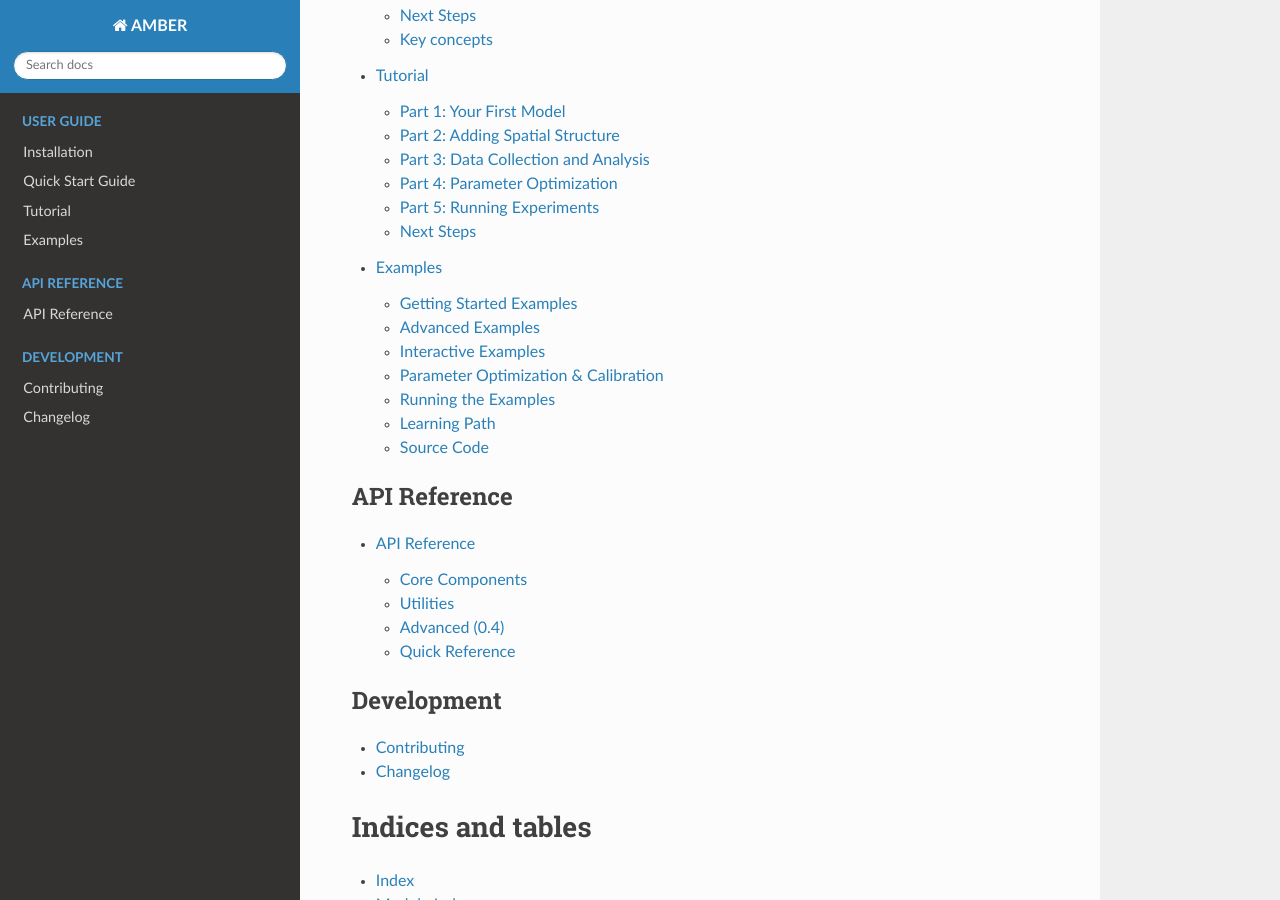
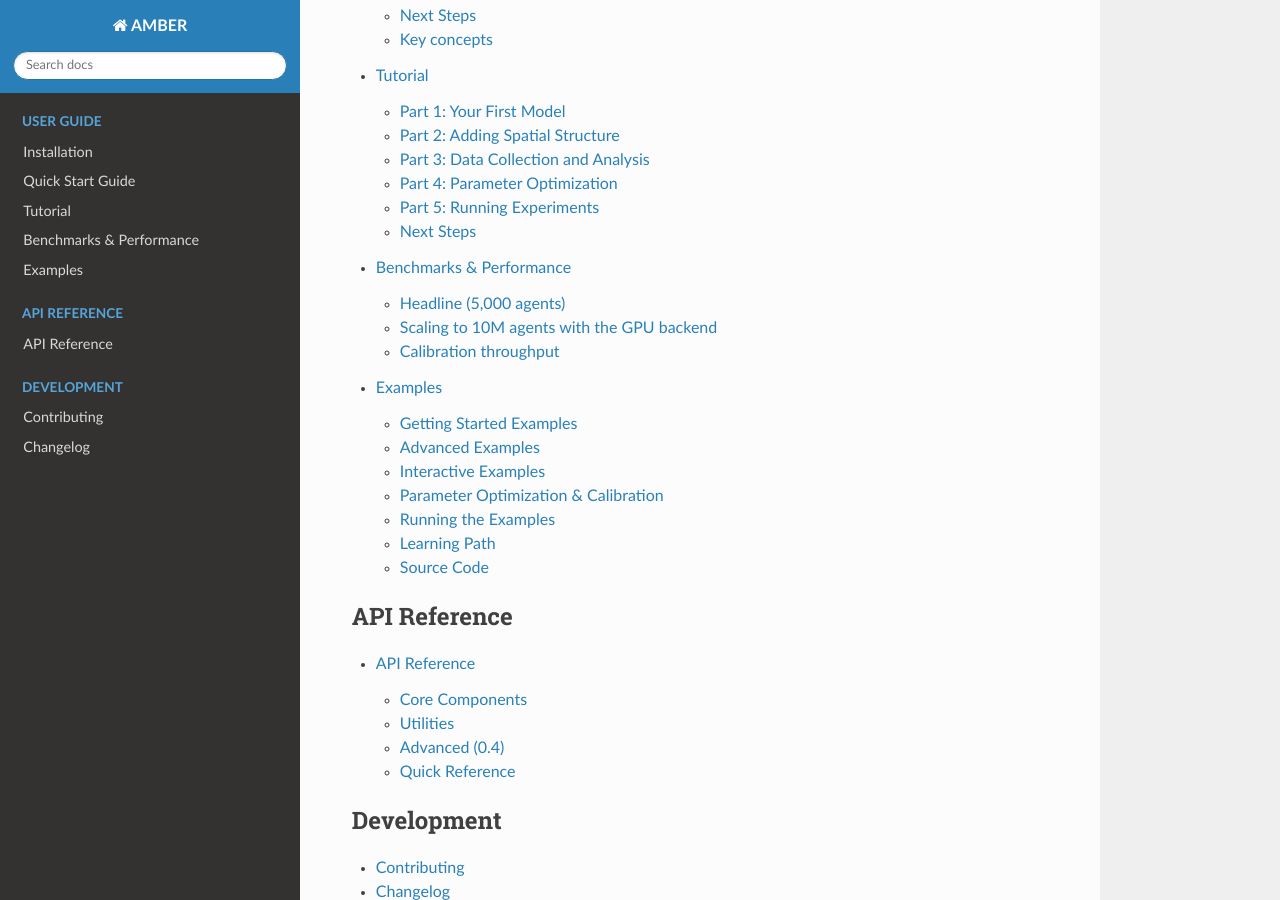
Before and after one commit to a11to1n3/AMBER, a Sphinx documentation site: the page built from docs/index.rst, in a window 1280 px wide and 900 px high, scrolled down 1822 px. Built offline with Sphinx 7.4.7 and the Read the Docs theme 3.1.0, drawn with Linux system fonts in a browser that asks for light colours; some of the changed lines change nothing that is shown.

Commit message:
docs: add Benchmarks & Performance page with the GPU+Schelling 10M chart
New docs/benchmarks.rst (in the User Guide toctree) summarising AMBER's
performance: the 5k-agent headline, the 1k->10M / 10-framework / four-model
GPU+Schelling scaling chart (AMBER GPU reaches 10M on all four models), and
GPU batched-ensemble calibration throughput. Verified with sphinx-build.

```diff
--- /dev/null
+++ b/docs/benchmarks.rst
@@ -0,0 +1,56 @@
+Benchmarks & Performance
+========================
+
+AMBER stores the whole population as a columnar Polars DataFrame and compiles
+each step into a handful of vectorized expressions, so per-step cost stays
+near-constant in the number of agents. This page summarises how that plays out
+against other agent-based-modelling frameworks. The full, reproducible suite —
+correctness checks, raw timings, and per-model speedups — lives under
+``benchmarks/`` (see ``benchmarks/README.md``); reproduce the headline numbers
+with ``python benchmarks/run_all_frameworks.py``.
+
+Headline (5,000 agents)
+-----------------------
+
+At 5,000 agents over 50 steps, **AMBER (vectorized) is the fastest Python-hosted
+framework** on the wealth-transfer and random-walk workloads, and competitive on
+SIR. Against ``Agents.jl`` (Julia, compiled dispatch) AMBER trails on the two
+cheapest per-step kernels, where fixed overhead dominates. Every framework is
+checked against output invariants (wealth conservation, boundary clamping,
+S+I+R conservation) **before** timing.
+
+Scaling to 10M agents with the GPU backend
+------------------------------------------
+
+The 0.4 GPU backend (:doc:`api/gpu`, :doc:`api/gpu_ensemble`) changes the story
+at large *N*. The chart below sweeps **1k → 10M agents across 10 frameworks and
+four models** (Wealth Transfer, Random Walk, SIR Epidemic, and Schelling
+segregation), adding **AMBER (GPU)** as a series (NVIDIA RTX 3090):
+
+.. image:: ../benchmarks/results/scaling_chart_gpu_schelling.png
+   :alt: AMBER GPU + Schelling scaling to 10M agents across 10 frameworks
+   :width: 100%
+
+- **AMBER (GPU) reaches 10M agents on all four models** while CPU frameworks blow
+  up. Wealth transfer: ~14 ms at 1M (≈330× the fastest CPU framework), 199 ms at
+  10M (**3.1× faster than FLAME GPU 2**). Schelling: the **only** framework to
+  reach 10M (847 ms; 19× AMBER-vectorized and 225× ``Agents.jl`` at 1M). SIR:
+  5.98 s at 10M (**~2× faster than FLAME GPU 2**), via an O(N) spatial-binning
+  kernel.
+- **It is a large-N win, not a small-N one.** A ~90 ms fixed device cost means
+  AMBER (GPU) only leads at scale: below ~100k–1M agents, AMBER (vectorized) or
+  ``Agents.jl`` are faster, and on SIR FLAME GPU 2 wins at 1k–10k before AMBER
+  overtakes it from 100k up. (FLAME GPU 2 implements no Schelling model, so it is
+  absent from that panel.)
+
+Regenerate this chart from the recorded data with
+``python benchmarks/plot_scaling_with_gpu_schelling.py``.
+
+Calibration throughput
+----------------------
+
+For derivative-free calibration, the GPU *ensemble* axis batches ``B``
+simulations of ``N`` agents into one device pass (:func:`ambr.gpu_ensemble.smac_batch_calibrate`).
+On a well-mixed SIR recovery task, AMBER's GPU batched ensemble reaches the best
+held-out validation loss at roughly **270× the slowest framework** and ~3× the
+fastest CPU competitor, evaluating ~970 candidate parameter sets per second.
--- a/docs/index.rst
+++ b/docs/index.rst
@@ -80,6 +80,7 @@
    installation
    quickstart
    tutorial
+   benchmarks
    examples/index
 
 .. toctree::
```
